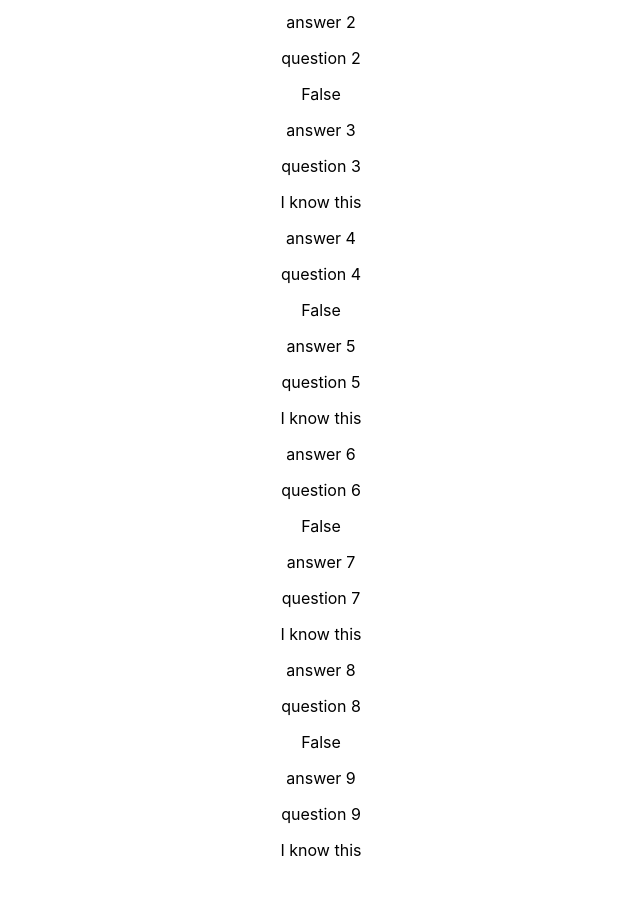
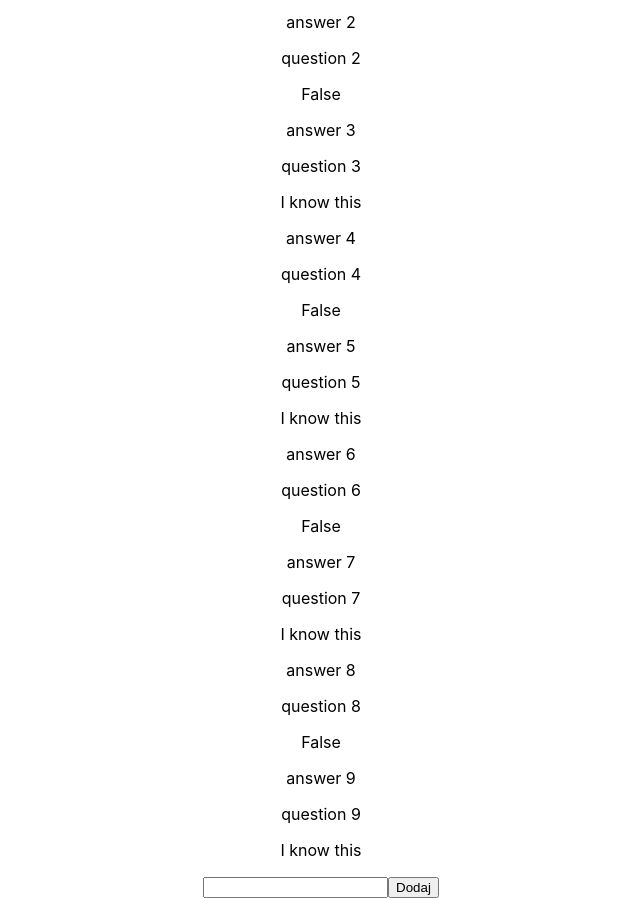
Before and after one commit to julianowicka/flashcard-typescript, a React (Create React App) app: page / in a window 1280 px wide. Shown: the part 220-1118 px from the top of the page, without its empty margins (319-959 px from the left). Before the commit the page ends 1096 px from the top, so only its background shows below. Built offline with nearby package versions, Linux system fonts and the light colour scheme.

Commit message:
Possibility to add new flashcards

```diff
--- a/src/App.tsx
+++ b/src/App.tsx
@@ -1,32 +1,56 @@
-import React from 'react';
+import React, {ChangeEventHandler, useState} from 'react';
 import './App.css';
 import Flashcard, {IFlashcard} from "./components/Flashcard/Flashcard";
 
 function App() {
 
-    const mockFlashcard = ():IFlashcard[] =>{
+    const mockFlashcard = (): IFlashcard[] => {
 
-        let mockFlashcards:IFlashcard[] = [];
-        for (let i=0; i<10; i++) {
+        let mockFlashcards: IFlashcard[] = [];
+        for (let i = 0; i < 10; i++) {
             mockFlashcards.push({
                 answer: `answer ${i}`,
                 question: `question ${i}`,
-                isLearned: i%2 === 1,
+                isLearned: i % 2 === 1,
             })
         }
 
         return mockFlashcards
     }
+    const [flashcards, setFlashcards] = useState(mockFlashcard());
 
-  return (
-    <div className="App">
+    const [inputValue, setInputValue] = useState("")
 
-        {
-            mockFlashcard().map((flashcard: IFlashcard, index: number) => <span key={index}><Flashcard answer={flashcard.answer} question={flashcard.question} isLearned={flashcard.isLearned} /></span>)
-        }
+    const handleChange: ChangeEventHandler<HTMLInputElement> = (event) => {
+        setInputValue(event.target.value)
+    }
+    const handleAddFlashcard = () => {
+        const newFlashcards: IFlashcard[] = [...flashcards];
+        newFlashcards.push({answer: "new answer", question: inputValue, isLearned: true});
+        console.log("newFlashcards");
+        console.log(newFlashcards);
+        setFlashcards(newFlashcards);
+    }
 
-    </div>
-  );
+    return (
+        <div className="App">
+
+            {
+                flashcards.map(
+                    (flashcard: IFlashcard, index: number) => (
+                        <span key={index}>
+                        <Flashcard
+                            answer={flashcard.answer}
+                            question={flashcard.question}
+                            isLearned={flashcard.isLearned}
+                        />
+                    </span>)
+                )
+            }
+            <input onChange={handleChange} value={inputValue}/>
+            <button onClick={handleAddFlashcard}>Dodaj</button>
+        </div>
+    );
 }
 
 export default App;
--- a/src/components/Flashcard/Flashcard.tsx
+++ b/src/components/Flashcard/Flashcard.tsx
@@ -4,7 +4,7 @@ export interface IFlashcard {
     question: string,
     answer: string,
     isLearned: boolean,
-    }
+}
 
 export const Flashcard = ({question, answer, isLearned}: IFlashcard) => {
 
@@ -14,7 +14,7 @@ export const Flashcard = ({question, answer, isLearned}: IFlashcard) => {
 
         <p>{answer}</p>
         <p>{question}</p>
-        <p>{isLearned ? "I know this":"False"}</p>
+        <p>{isLearned ? "I know this" : "False"}</p>
 
     </div>
 }
```
